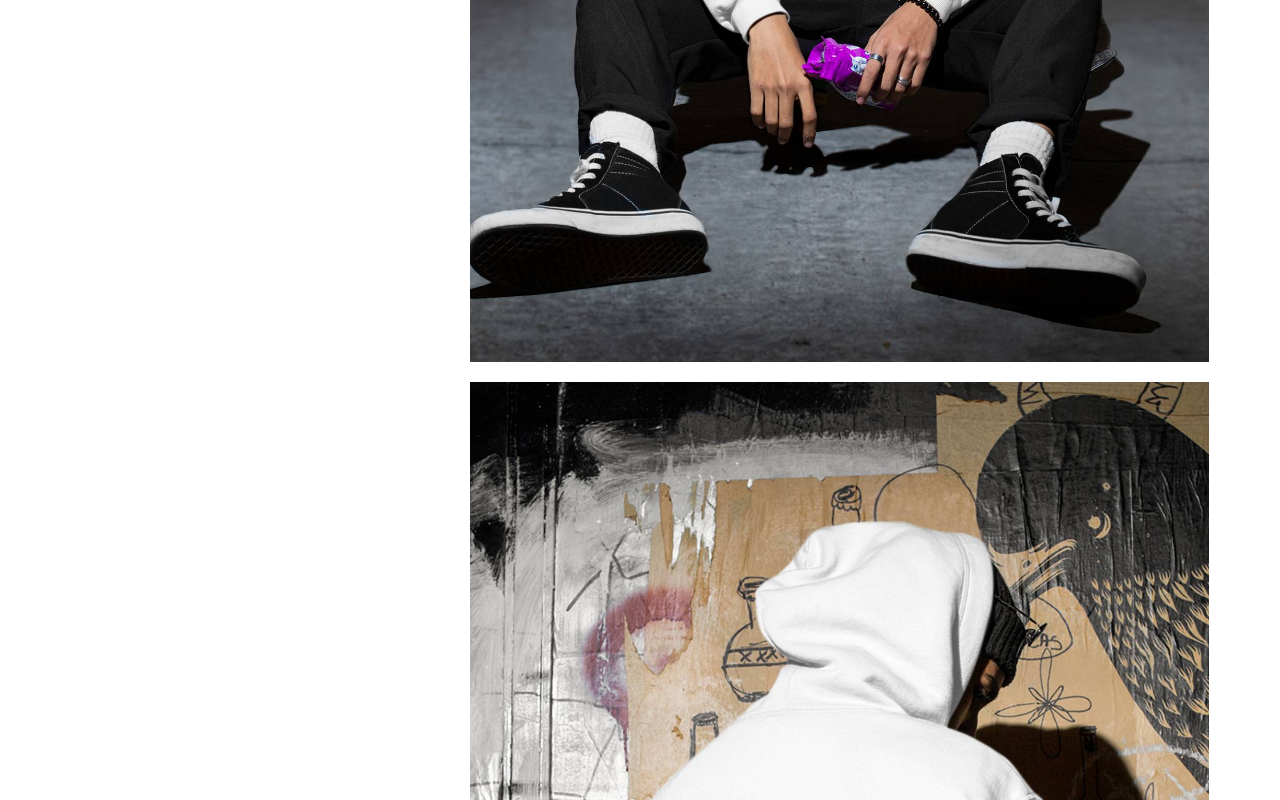
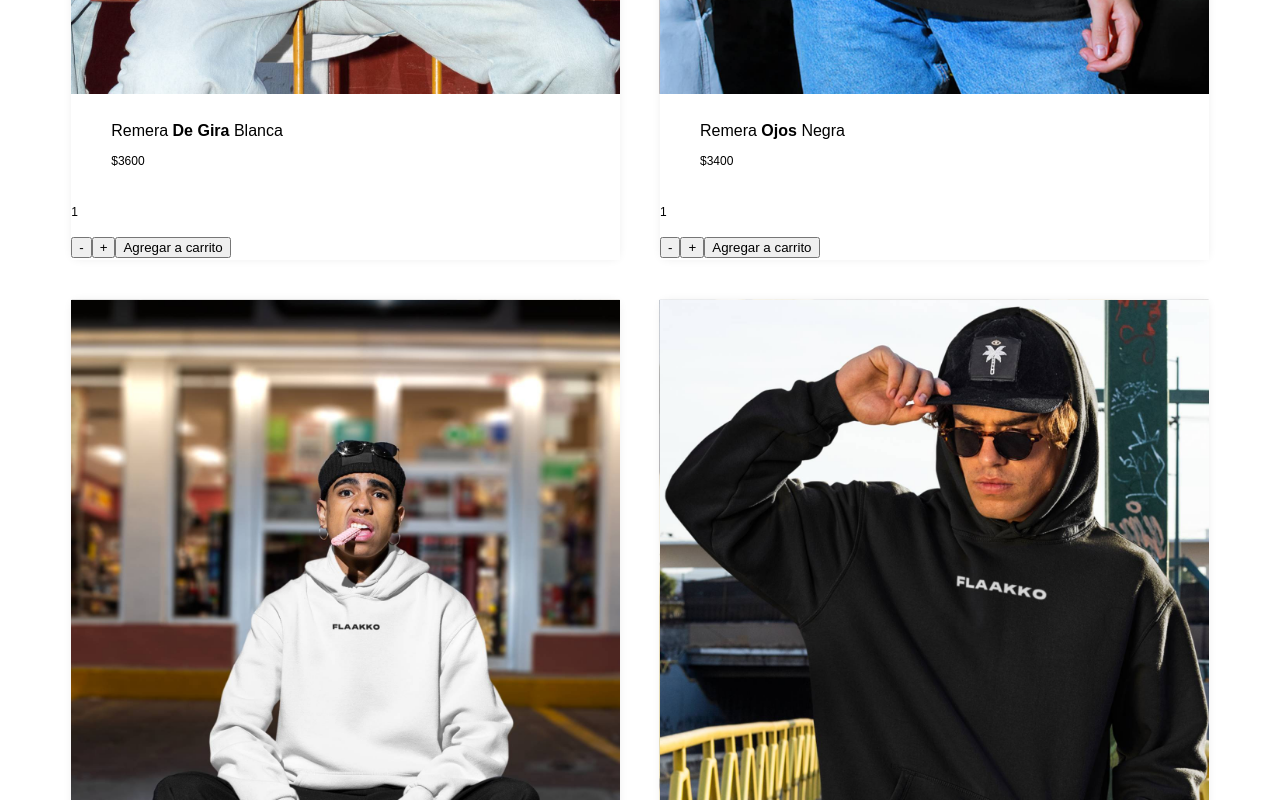
Before and after one commit to jp-quintana/coder-react, a React (Create React App) app: page / in a window 1280 px wide. Shown: the part 782-1582 px from the top of the page. Built offline with nearby package versions, Linux system fonts and the light colour scheme.

Commit message:
Primera entrega: add component main, add routes

```diff
--- a/package.json
+++ b/package.json
@@ -8,6 +8,7 @@
     "@testing-library/user-event": "^12.8.3",
     "react": "^17.0.2",
     "react-dom": "^17.0.2",
+    "react-router-dom": "^6.1.1",
     "react-scripts": "4.0.3",
     "web-vitals": "^1.1.2"
   },
--- a/src/App.js
+++ b/src/App.js
@@ -1,15 +1,15 @@
 import './App.css'
 import Header from './components/Header/Header';
 import Footer from './components/Footer/Footer';
-import ItemListContainer from './components/ItemListContainer/ItemListContainer'
-import ItemDetailContainer from './components/ItemDetailContainer/ItemDetailContainer'
+import Main from './components/Main/Main';
 
 const App = () => {
   return (
       <div>
         <Header/>
 
-        <ItemDetailContainer />
+        <Main/>
+
         <Footer/>
       </div>
   )
--- a/src/components/ItemListContainer/ItemListContainer.js
+++ b/src/components/ItemListContainer/ItemListContainer.js
@@ -82,11 +82,11 @@ const ItemListContainer = () => {
 
       setTimeout(() => {
         console.log("Aca se pide el array");
-        if (Math.random() > 0.5) {
-          res(productsList)
-        } else {
-          rej()
-        }
+
+        res(productsList)
+
+        rej()
+
       }, 2000)
 
     })
--- /dev/null
+++ b/src/components/Main/Main.js
@@ -0,0 +1,16 @@
+import ItemListContainer from '../ItemListContainer/ItemListContainer'
+import ItemDetailContainer from '../ItemDetailContainer/ItemDetailContainer'
+import {Routes,Route} from "react-router-dom"
+
+const Main = () => {
+  return (
+      <div>
+        <Routes>
+          <Route path="/" element={<ItemListContainer/>}/>
+          <Route path="/categoria/:id" element={<ItemListContainer/>}/>
+        </Routes>
+      </div>
+  )
+}
+
+export default Main;
--- a/src/index.js
+++ b/src/index.js
@@ -1,5 +1,11 @@
 import React from 'react';
 import ReactDOM from 'react-dom';
 import App from './App'
+import {BrowserRouter} from 'react-router-dom'
 
-ReactDOM.render(<App/>, document.getElementById('root'))
+
+ReactDOM.render(
+  <BrowserRouter>
+    <App/>
+  </BrowserRouter>
+  , document.getElementById('root'))
```
Also changed, not shown: 1 other file (tests, documents, lock files or other folders).
